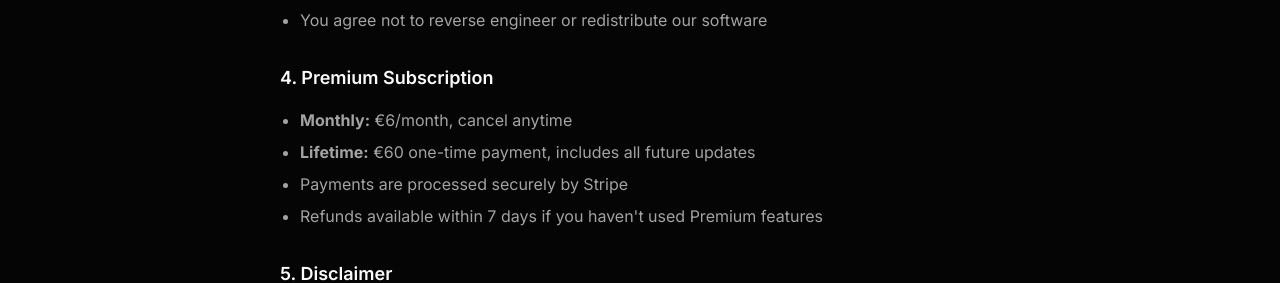
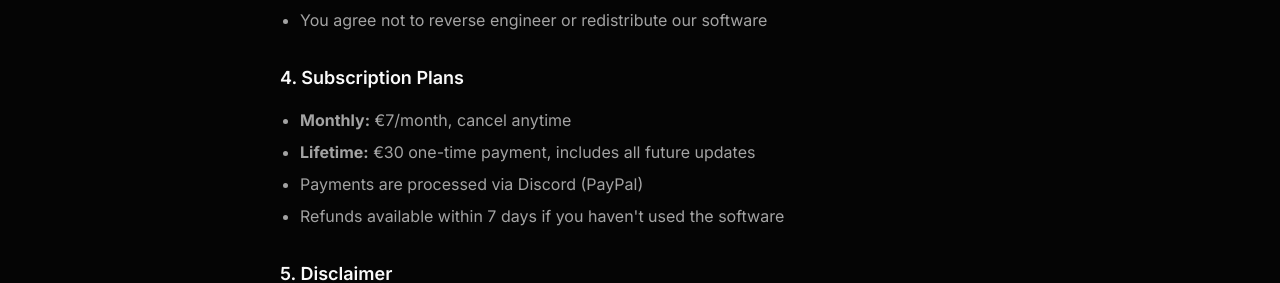
Before and after one commit to Shoczy/dashy-tweaks-website, a React (Vite) app: page /terms in a window 1280 px wide. Shown: the part 656-939 px from the top of the page. Built offline with nearby package versions, Linux system fonts and the light colour scheme; no server answers.

Commit message:
Update website: remove Free/Premium, only Monthly and Lifetime plans

```diff
--- a/src/pages/HowToUse.tsx
+++ b/src/pages/HowToUse.tsx
@@ -27,8 +27,8 @@ export default function HowToUse() {
                                     href={`#${s.id}`}
                                     onClick={() => setActiveSection(s.id)}
                                     className={`block px-3 py-2 text-sm rounded-lg transition ${activeSection === s.id
-                                            ? 'bg-emerald-500/10 text-emerald-400 border-l-2 border-emerald-500'
-                                            : 'text-neutral-400 hover:text-white hover:bg-white/5'
+                                        ? 'bg-emerald-500/10 text-emerald-400 border-l-2 border-emerald-500'
+                                        : 'text-neutral-400 hover:text-white hover:bg-white/5'
                                         }`}
                                 >
                                     {s.label}
@@ -83,10 +83,10 @@ export default function HowToUse() {
                                 </li>
                                 <li className="flex gap-3">
                                     <span className="text-emerald-400">•</span>
-                                    <span><strong>Premium Badge</strong> — Shows which tweaks require Premium</span>
+                                    <span><strong>Game Templates</strong> — Pre-configured settings for popular games</span>
                                 </li>
                             </ul>
-                            <Tip>Free users can access basic tweaks in every category. Premium unlocks advanced optimizations.</Tip>
+                            <Tip>All features are available with both Monthly and Lifetime plans.</Tip>
                         </Section>
 
                         <Section id="applying-tweaks" title="Applying Tweaks">
@@ -148,8 +148,8 @@ export default function HowToUse() {
                             <FAQ question="Do I need to restart after every tweak?">
                                 Most tweaks apply instantly. Some require a restart — you'll see a notification when needed.
                             </FAQ>
-                            <FAQ question="What's the difference between Free and Premium?">
-                                Free includes basic optimizations. Premium unlocks advanced tweaks like GPU optimization, timer resolution, and memory management.
+                            <FAQ question="What's the difference between Monthly and Lifetime?">
+                                Both plans include all 270+ tweaks and features. Monthly is €7/month, Lifetime is €30 one-time and includes all future updates forever.
                             </FAQ>
                         </Section>
                     </div>
--- a/src/pages/Settings.tsx
+++ b/src/pages/Settings.tsx
@@ -11,7 +11,7 @@ const DiscordIcon = ({ className = "w-5 h-5" }: { className?: string }) => (
 )
 
 export default function Settings() {
-    const { user, profile, license, loading, isPremium, refreshData } = useAuth()
+    const { user, profile, license, loading, refreshData } = useAuth()
     const navigate = useNavigate()
     const [linkingDiscord, setLinkingDiscord] = useState(false)
     const [unlinkingDiscord, setUnlinkingDiscord] = useState(false)
@@ -203,9 +203,9 @@ export default function Settings() {
                     </div>
                     <div className="grid grid-cols-2 gap-4">
                         <div className="p-4 rounded-xl bg-black/30">
-                            <p className="text-sm text-neutral-500 mb-1">Status</p>
-                            <p className={`font-semibold ${isPremium ? 'text-emerald-400' : 'text-neutral-400'}`}>
-                                {isPremium ? 'Premium' : 'Free'}
+                            <p className="text-sm text-neutral-500 mb-1">Plan</p>
+                            <p className={`font-semibold ${license ? 'text-emerald-400' : 'text-neutral-400'}`}>
+                                {license ? (license.plan === 'lifetime' ? 'Lifetime' : 'Monthly') : 'None'}
                             </p>
                         </div>
                         <div className="p-4 rounded-xl bg-black/30">
--- a/src/pages/Terms.tsx
+++ b/src/pages/Terms.tsx
@@ -27,12 +27,12 @@ export default function Terms() {
                     </ul>
                 </Section>
 
-                <Section title="4. Premium Subscription">
+                <Section title="4. Subscription Plans">
                     <ul>
-                        <li><strong>Monthly:</strong> €6/month, cancel anytime</li>
-                        <li><strong>Lifetime:</strong> €60 one-time payment, includes all future updates</li>
-                        <li>Payments are processed securely by Stripe</li>
-                        <li>Refunds available within 7 days if you haven't used Premium features</li>
+                        <li><strong>Monthly:</strong> €7/month, cancel anytime</li>
+                        <li><strong>Lifetime:</strong> €30 one-time payment, includes all future updates</li>
+                        <li>Payments are processed via Discord (PayPal)</li>
+                        <li>Refunds available within 7 days if you haven't used the software</li>
                     </ul>
                 </Section>
 
```
